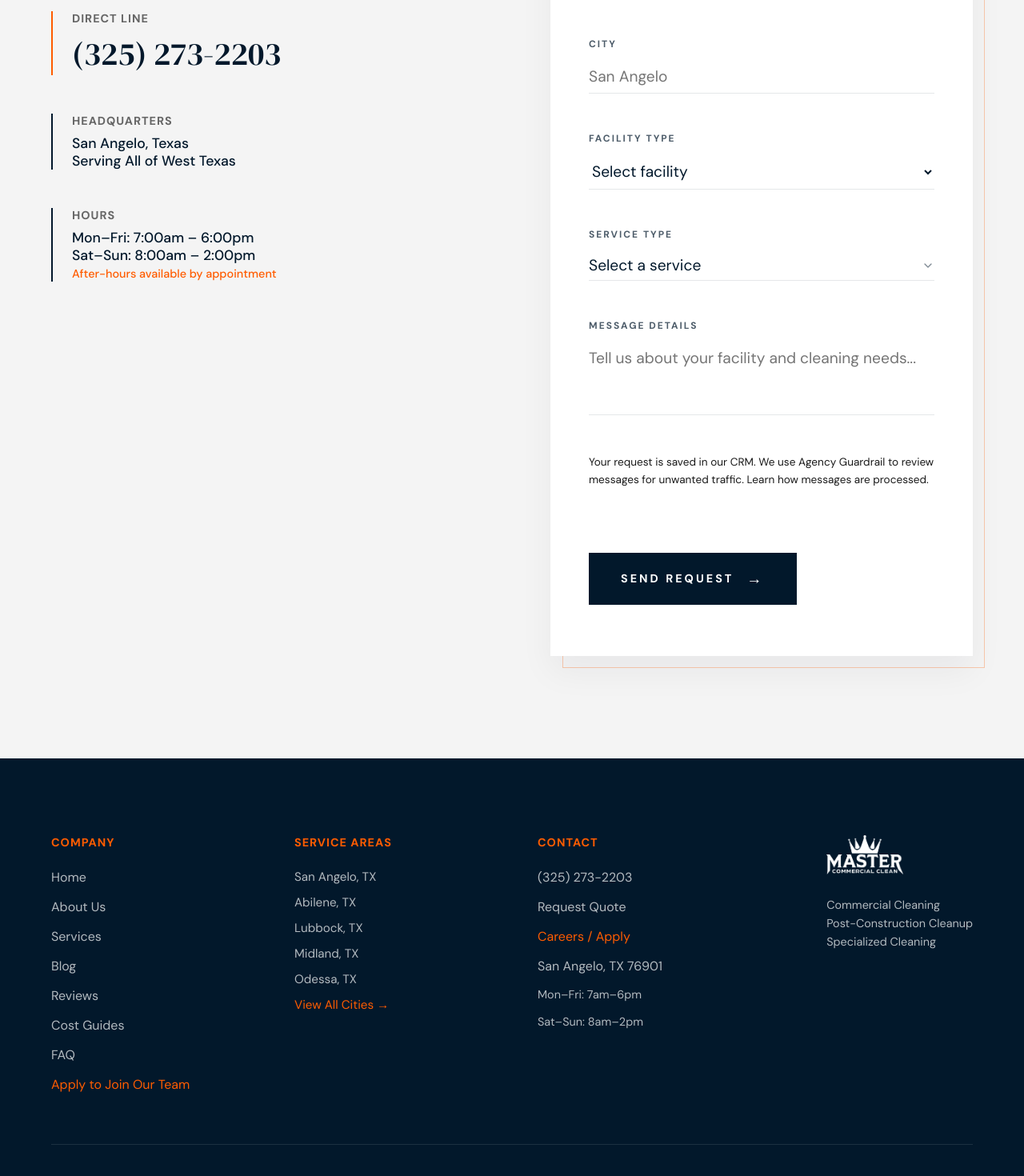
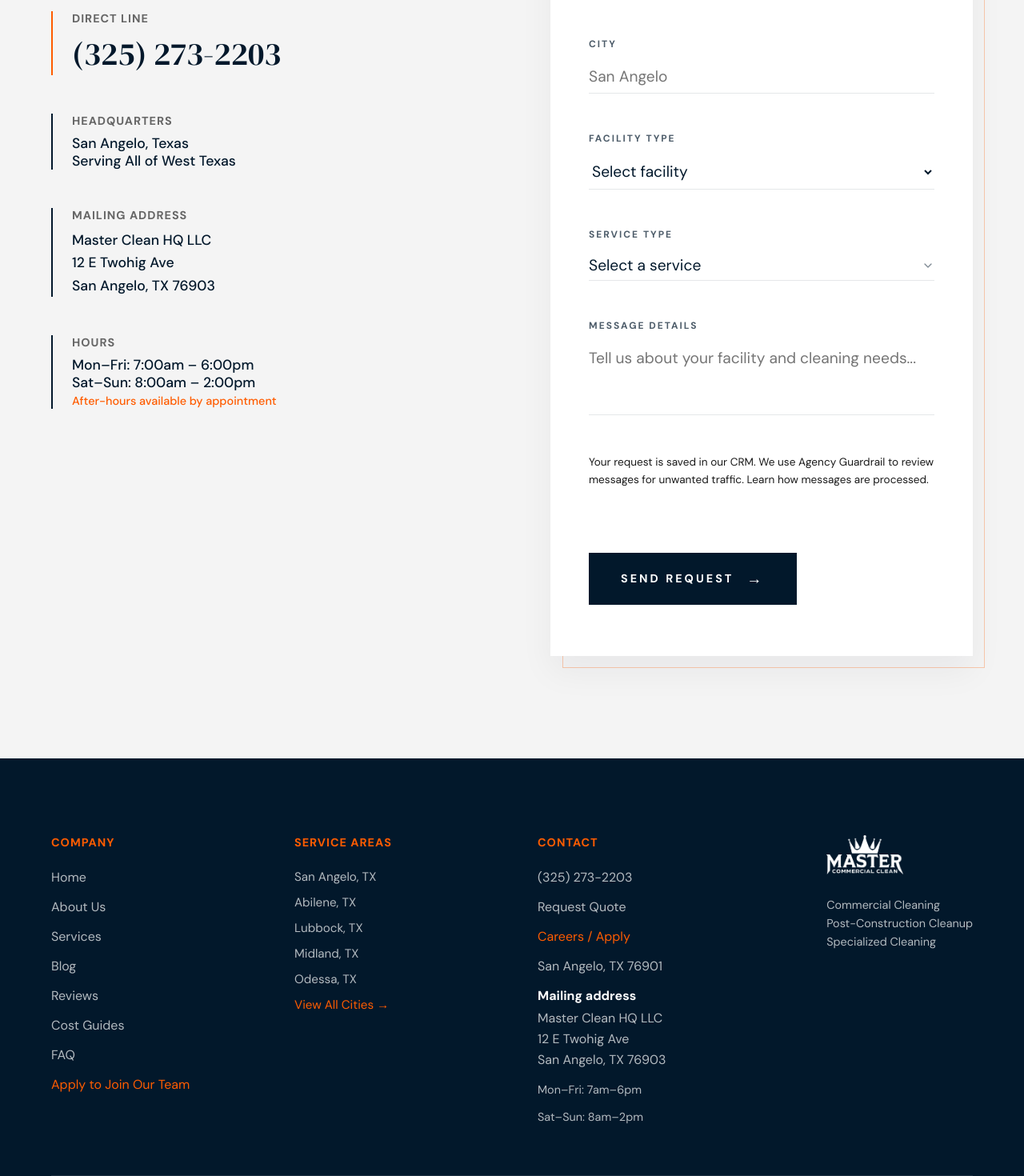
Before and after one commit to JxWayne890/MasterCleanHQ, a React (Vite) app: page /contact in a window 1280 px wide. Shown: the part 1010-2480 px from the top of the page at 80% size. Built offline with nearby package versions, Linux system fonts and the light colour scheme.

Commit message:
Add separate business mailing address

```diff
--- a/src/components/Contact.jsx
+++ b/src/components/Contact.jsx
@@ -1,5 +1,6 @@
 import { motion } from 'framer-motion';
 import { useState } from 'react';
+import { MAILING_ADDRESS } from '../config/site';
 
 function formatPhoneNumber(value) {
     const digits = String(value || '').replace(/\D/g, '').slice(0, 10);
@@ -124,6 +125,23 @@
                                     San Angelo, Texas<br />
                                     Serving All of West Texas
                                 </p>
+                            </motion.div>
+
+                            <motion.div
+                                initial={{ opacity: 0, x: -30 }}
+                                whileInView={{ opacity: 1, x: 0 }}
+                                viewport={{ once: true }}
+                                transition={{ delay: 0.35 }}
+                                style={{ borderLeft: '2px solid var(--navy)', paddingLeft: '1.5rem' }}
+                            >
+                                <p style={{ fontFamily: 'var(--font-sans)', fontWeight: 600, color: 'var(--text-secondary)', textTransform: 'uppercase', letterSpacing: '1px', marginBottom: '0.5rem', fontSize: '0.9rem' }}>
+                                    Mailing address
+                                </p>
+                                <address style={{ fontFamily: 'var(--font-sans)', fontSize: '1.1rem', color: 'var(--navy)', fontWeight: 500, fontStyle: 'normal', lineHeight: 1.6 }}>
+                                    {MAILING_ADDRESS.recipient}<br />
+                                    {MAILING_ADDRESS.street}<br />
+                                    {MAILING_ADDRESS.cityStateZip}
+                                </address>
                             </motion.div>
 
                             <motion.div
--- a/src/components/Footer.jsx
+++ b/src/components/Footer.jsx
@@ -2,6 +2,7 @@
 import { HashLink } from 'react-router-hash-link';
 import { Link } from 'react-router-dom';
 import { servicePages } from '../data/servicePages';
+import { MAILING_ADDRESS } from '../config/site';
 
 const Footer = () => {
     return (
@@ -75,6 +76,14 @@
                             <li><HashLink smooth to="/#contact" style={{ color: 'inherit', textDecoration: 'none', transition: 'color 0.3s' }} onMouseEnter={(e) => e.target.style.color = 'var(--white)'} onMouseLeave={(e) => e.target.style.color = 'inherit'}>Request Quote</HashLink></li>
                             <li><Link to="/apply" style={{ color: 'var(--orange)', textDecoration: 'none', transition: 'color 0.3s' }} onMouseEnter={(e) => e.target.style.color = 'var(--white)'} onMouseLeave={(e) => e.target.style.color = 'var(--orange)'}>Careers / Apply</Link></li>
                             <li>San Angelo, TX 76901</li>
+                            <li>
+                                <span style={{ display: 'block', color: 'var(--white)', fontWeight: 600, marginBottom: '0.35rem' }}>Mailing address</span>
+                                <address style={{ fontStyle: 'normal', lineHeight: 1.6 }}>
+                                    {MAILING_ADDRESS.recipient}<br />
+                                    {MAILING_ADDRESS.street}<br />
+                                    {MAILING_ADDRESS.cityStateZip}
+                                </address>
+                            </li>
                             <li style={{ fontSize: '0.9rem' }}>Mon–Fri: 7am–6pm</li>
                             <li style={{ fontSize: '0.9rem' }}>Sat–Sun: 8am–2pm</li>
                         </ul>
--- a/src/config/site.js
+++ b/src/config/site.js
@@ -4,6 +4,12 @@
 export const PHONE_DISPLAY = '(325) 273-2203';
 export const PHONE_E164 = '+13252732203';
 export const DEFAULT_OG_IMAGE = `${SITE_URL}/img/logo.png`;
+
+export const MAILING_ADDRESS = {
+    recipient: 'Master Clean HQ LLC',
+    street: '12 E Twohig Ave',
+    cityStateZip: 'San Angelo, TX 76903',
+};
 
 export const PRIMARY_SERVICE_CITIES = [
     'San Angelo',
```
Also changed, not shown: public/llms.txt.
